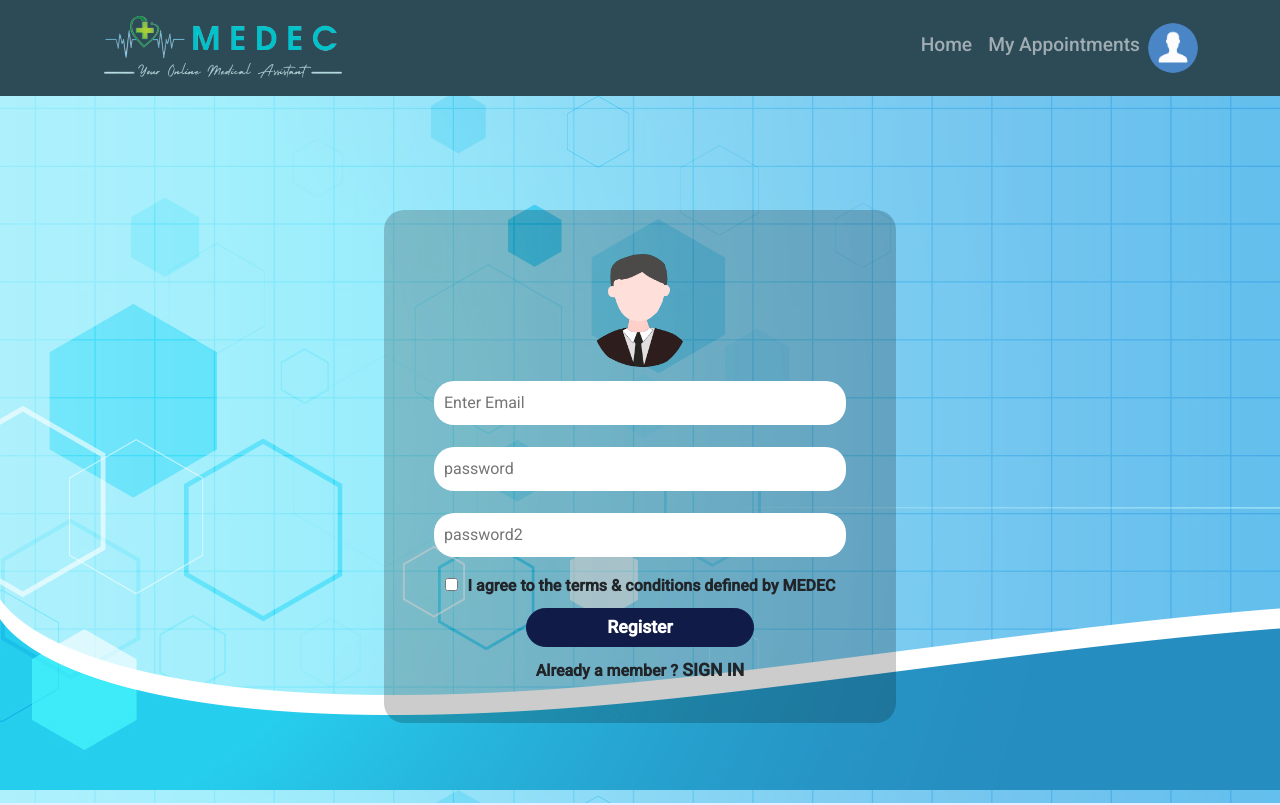
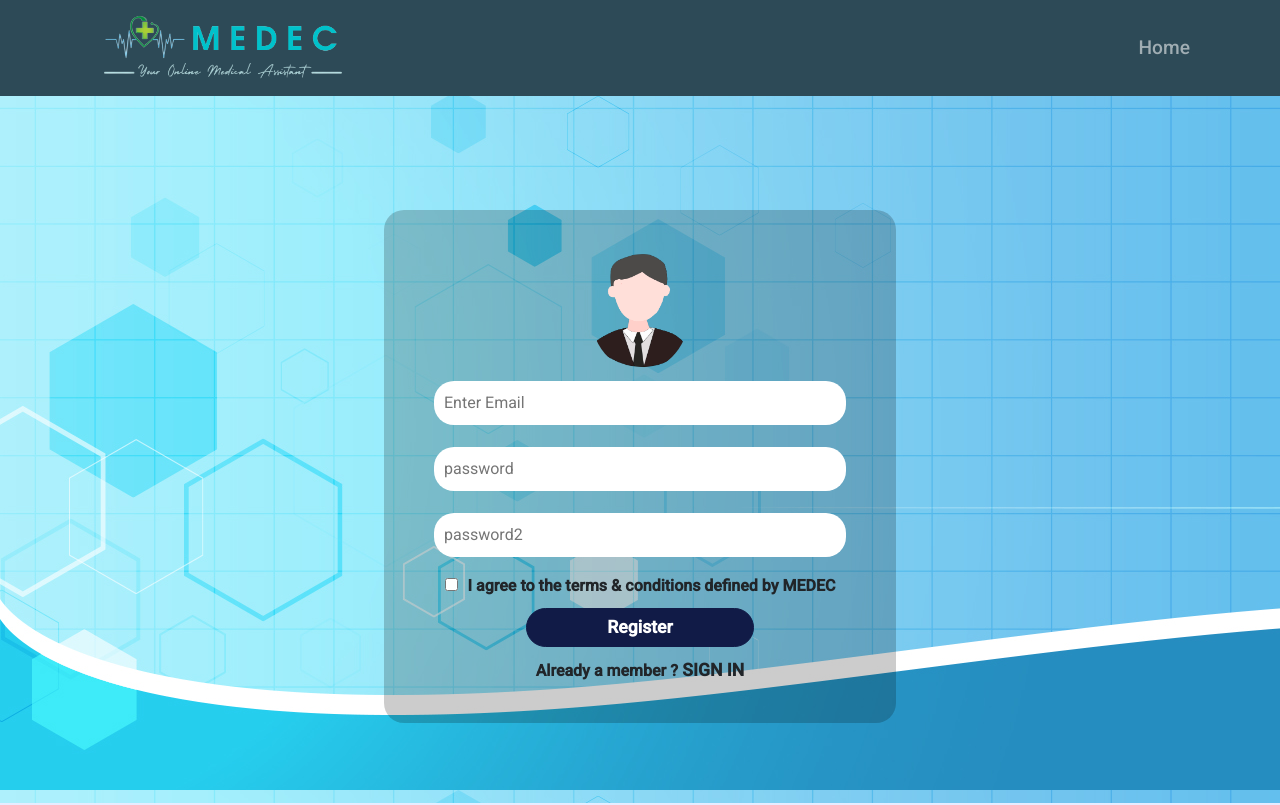
Before and after one commit to UOKSEDevProject/medec-web, a React (Create React App) app: page /register in a window 1280 px wide. Shown: the top 805 px of the page. Built offline with nearby package versions, Linux system fonts and the light colour scheme.

Commit message:
change nav bar rendering logic

```diff
--- a/src/components/header/NavBar.jsx
+++ b/src/components/header/NavBar.jsx
@@ -2,9 +2,27 @@ import {Container, Image, Nav, Navbar} from 'react-bootstrap';
 import logo from '../../assets/images/MEDEC logo  nav.png';
 import {userProfile} from '../../temp/data-store';
 import defaultProfilePicture from '../../assets/images/defaultprofilepic.png'
-import {Link, NavLink} from "react-router-dom";
+import {Link, NavLink, useLocation} from "react-router-dom";
+import {configuration} from "../../config";
+import {component} from "../../constants/constants";
+import {useSelector} from "react-redux";
 
+const renderUserOptions = (location, userId) => {
+    return( configuration.component === component.user && location.pathname !=='/login' && location.pathname !=='/register' &&
+       <Nav>
+           <NavLink to='/my-app' className='nav-link' activeClassName='active'>My Appointments</NavLink>
+           <Link to={userId === undefined ? '/login' : '/pnt-prf'}>
+               <Image  className='profile-picture' fluid={true} roundedCircle={true}
+                       src={userProfile.profilePicture != null ? userProfile.profilePicture
+                           : defaultProfilePicture} alt='Profile'/>
+           </Link>
+       </Nav>
+      )
+
+}
 const NavBar = () => {
+    const location = useLocation();
+    const userId = useSelector(state => state.userDs.usrId);
     return (
         <Navbar id='top-nav' className='navbar' collapseOnSelect expand='lg' variant='dark' fixed='top'>
             <Container>
@@ -17,10 +35,7 @@ const NavBar = () => {
                 <Navbar.Collapse className='justify-content-end'>
                     <Nav>
                         <NavLink to='/home' className='nav-link' activeClassName='active'>Home</NavLink>
-                        <NavLink to='/my-app' className='nav-link' activeClassName='active'>My Appointments</NavLink>
-                        <Link to='/login'><Image  className='profile-picture' fluid={true} roundedCircle={true}
-                                                       src={userProfile.profilePicture != null ? userProfile.profilePicture : defaultProfilePicture} alt='Profile'/>
-                        </Link>
+                        {renderUserOptions(location, userId)}
                     </Nav>
                 </Navbar.Collapse>
             </Container>
```
